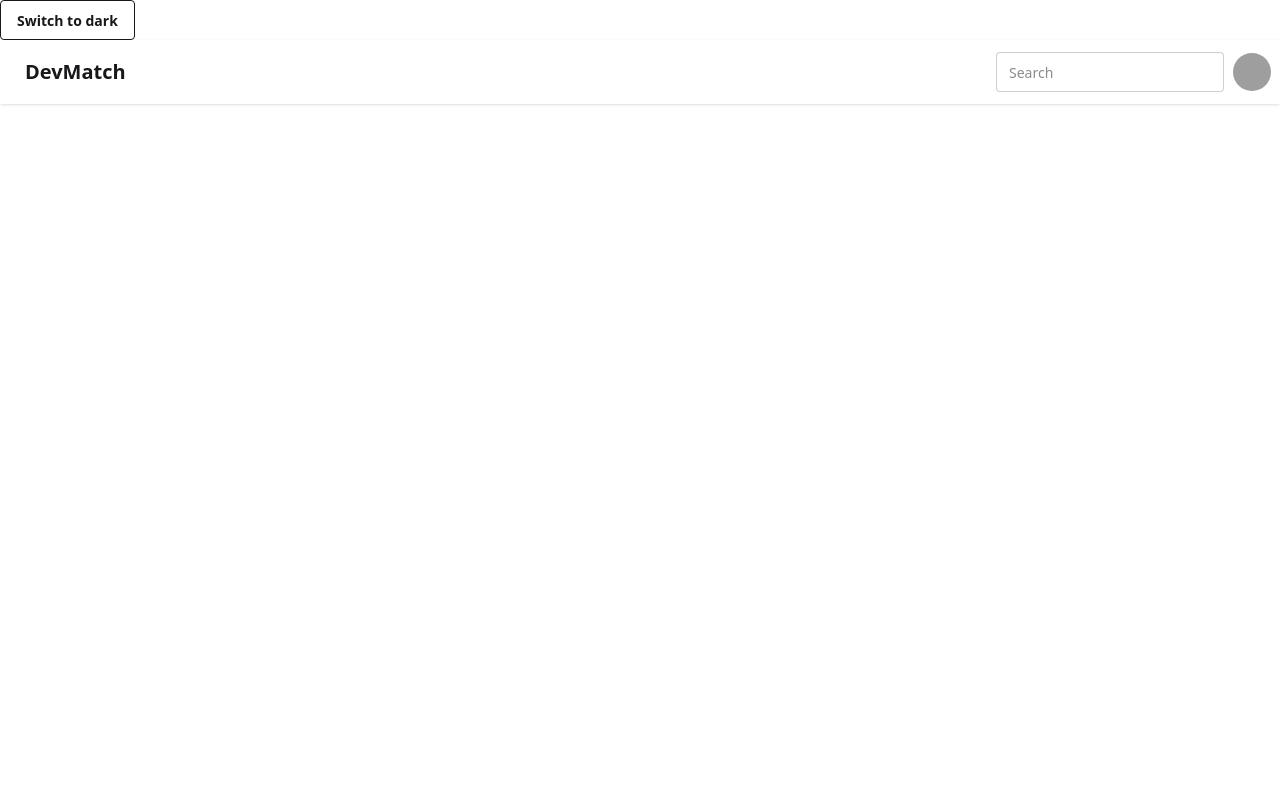
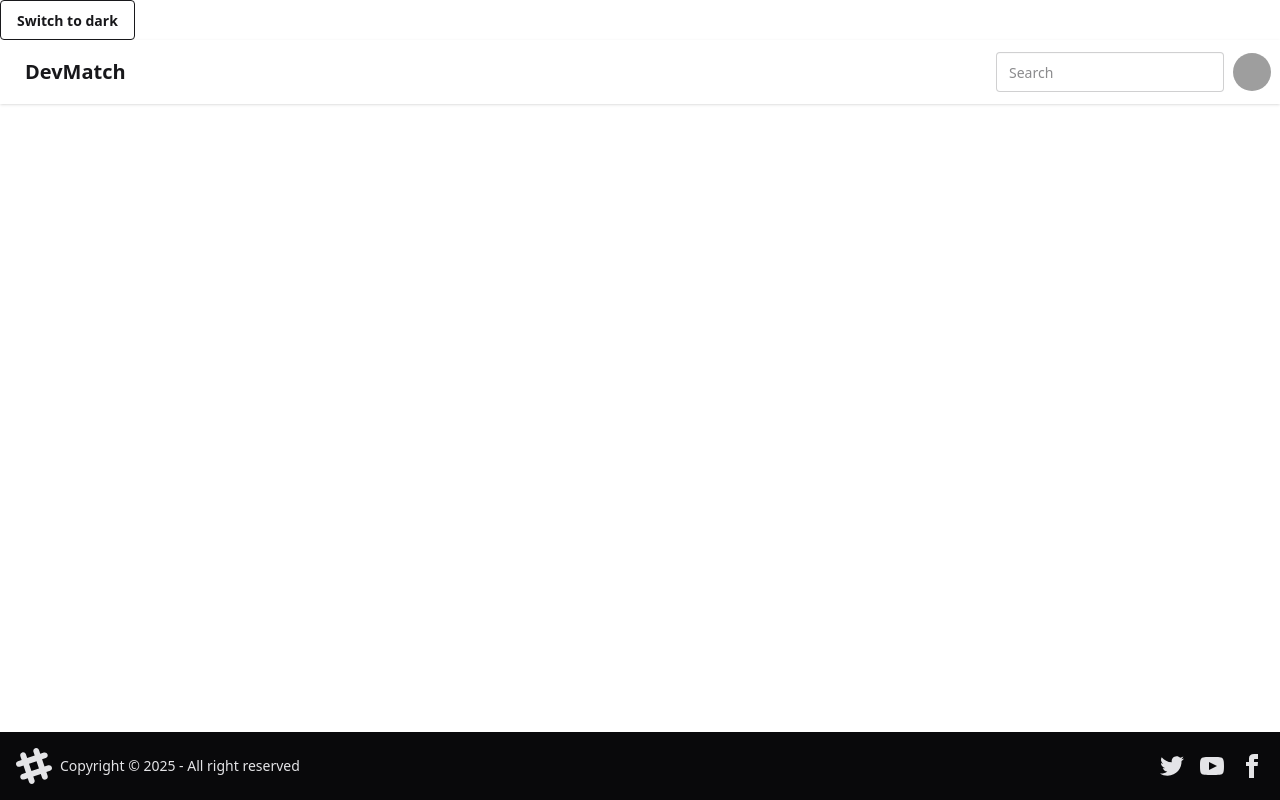
Before and after one commit to urprakashgupta/DevMatch, a React (Vite) app in the folder Frontend/: page / in a window 1280 px wide. Built offline with nearby package versions, Linux system fonts and the light colour scheme; grey boxes are pictures that could not be loaded.

Commit message:
feat: update Footer component to be fixed at the bottom and ensure proper import in App

```diff
--- a/Frontend/src/App.jsx
+++ b/Frontend/src/App.jsx
@@ -1,3 +1,4 @@
+import { Footer } from "./components/Footer";
 import Navbar from "./components/Navbar";
 import ThemeToggle from "./components/ThemeToggle";
 
@@ -6,6 +7,7 @@ function App() {
     <div>
       <ThemeToggle />
       <Navbar />
+      <Footer />
     </div>
   );
 }
--- a/Frontend/src/components/Footer.jsx
+++ b/Frontend/src/components/Footer.jsx
@@ -1,7 +1,7 @@
 export const Footer = () => {
   return (
     <div>
-      <footer className="footer sm:footer-horizontal bg-neutral text-neutral-content items-center p-4">
+      <footer className="footer sm:footer-horizontal bg-neutral text-neutral-content items-center p-4 fixed bottom-0">
         <aside className="grid-flow-col items-center">
           <svg
             width="36"
```
